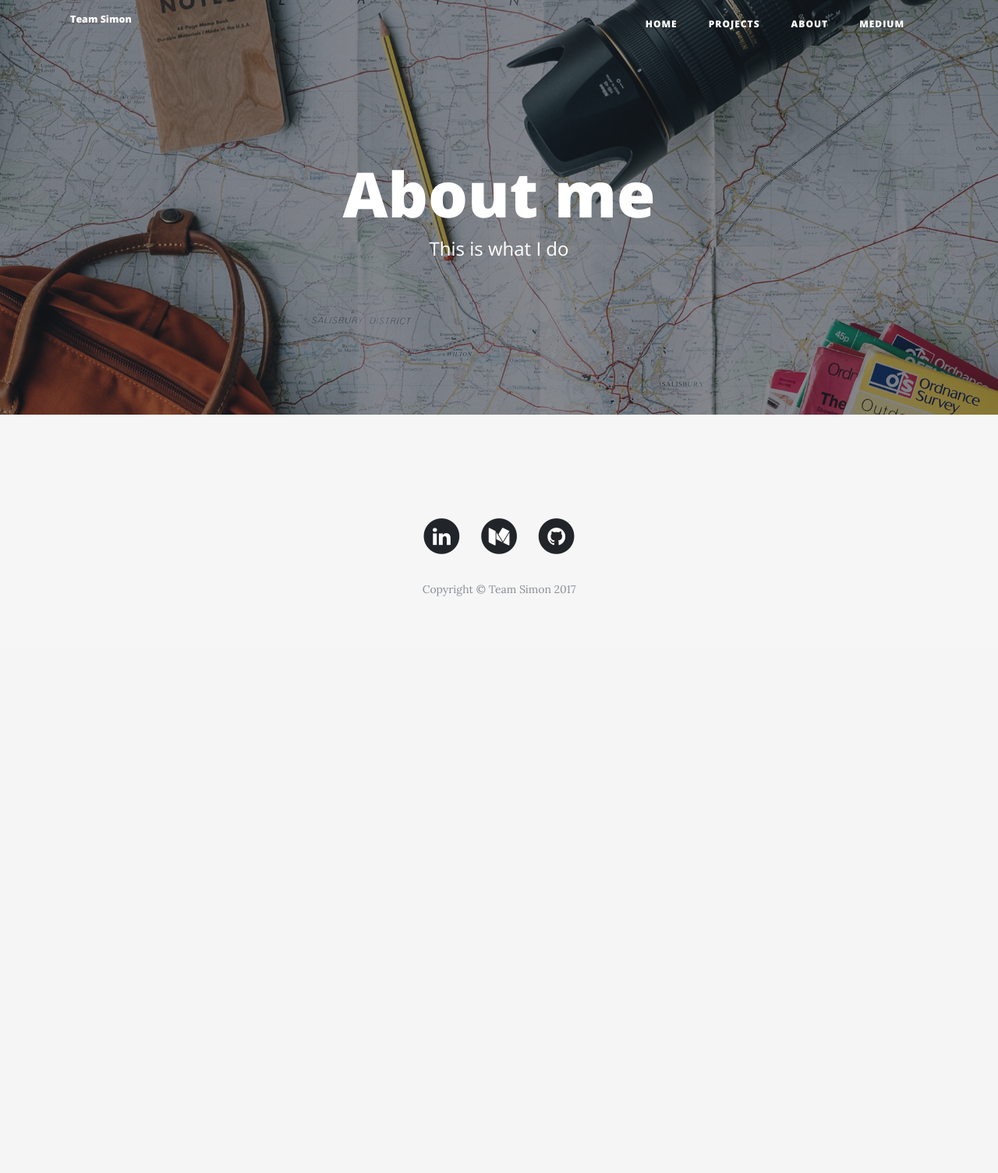
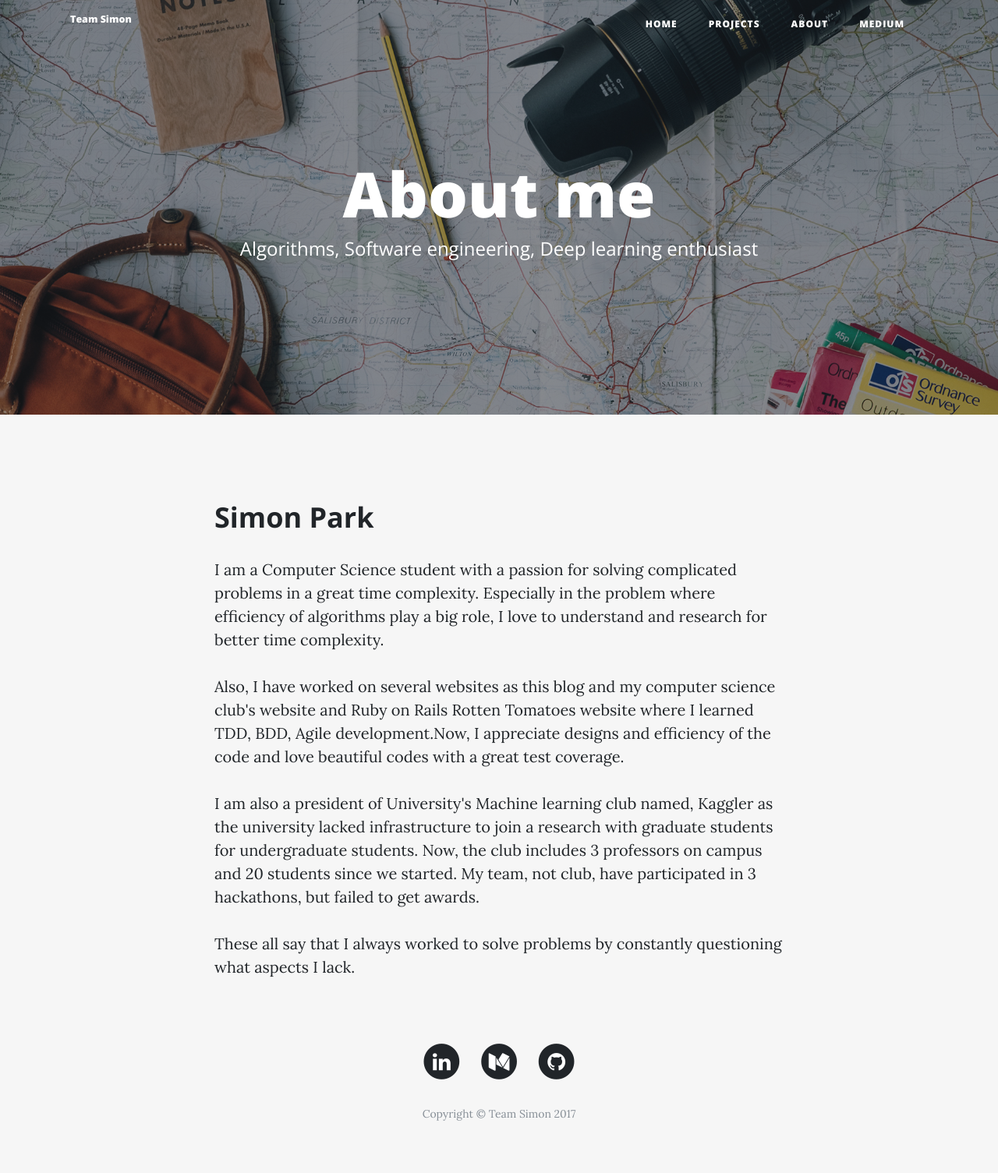
Before and after one commit to Jivebread/django-blog-website, a Django app: template blogwebsite/templates/blogwebsite/basic.html in a window 1280 px wide. Shown: the whole page at 78% size. Before the commit the page ends 765 px from the top, so only its background shows below. Run offline with Django 3.2, Linux system fonts and the light colour scheme; the template is opened without the code that fills it, so the values that code supplies are empty; some libraries are stand-ins or nearby versions.

Commit message:
basic.html is updated with static values

```diff
--- a/blogwebsite/templates/blogwebsite/basic.html
+++ b/blogwebsite/templates/blogwebsite/basic.html
@@ -10,7 +10,7 @@
           <div class="col-lg-8 col-md-10 mx-auto">
             <div class="site-heading">
               <h1>About me</h1>
-              <span class="subheading">This is what I do</span>
+              <span class="subheading">Algorithms, Software engineering, Deep learning enthusiast </span>
             </div>
           </div>
         </div>
@@ -20,7 +20,11 @@
 	<div class="container">
       <div class="row">
         <div class="col-lg-8 col-md-10 mx-auto">
-          <p></p>
+        	<h2 class="section-heading">Simon Park</h2>
+        <p>I am a Computer Science student with a passion for solving complicated problems in a great time complexity. Especially in the problem where efficiency of algorithms play a big role, I love to understand and research for better time complexity.</p>
+		<p>Also, I have worked on several websites as this blog and my computer science club's website and Ruby on Rails Rotten Tomatoes website where I learned TDD, BDD, Agile development.Now, I appreciate designs and efficiency of the code and love beautiful codes with a great test coverage.</p>
+		<p>I am also a president of University's Machine learning club named, Kaggler as the university lacked infrastructure to join a research with graduate students for undergraduate students. Now, the club includes 3 professors on campus and 20 students since we started. My team, not club, have participated in 3 hackathons, but failed to get awards.</p>
+		<p>These all say that I always worked to solve problems by constantly questioning what aspects I lack.</p>
         </div>
       </div>
     </div>
--- a/blogwebsite/templates/blogwebsite/home.html
+++ b/blogwebsite/templates/blogwebsite/home.html
@@ -9,7 +9,7 @@
           <div class="col-lg-8 col-md-10 mx-auto">
             <div class="site-heading">
               <h1>Sichang (Simon) Park</h1>
-              <span class="subheading">Problem Solver, Clean Solution Enthusiast</span>
+              <span class="subheading">Algorithms, Software engineering, Deep learning enthusiast</span>
             </div>
           </div>
         </div>
```
Also changed, not shown: db.sqlite3.
